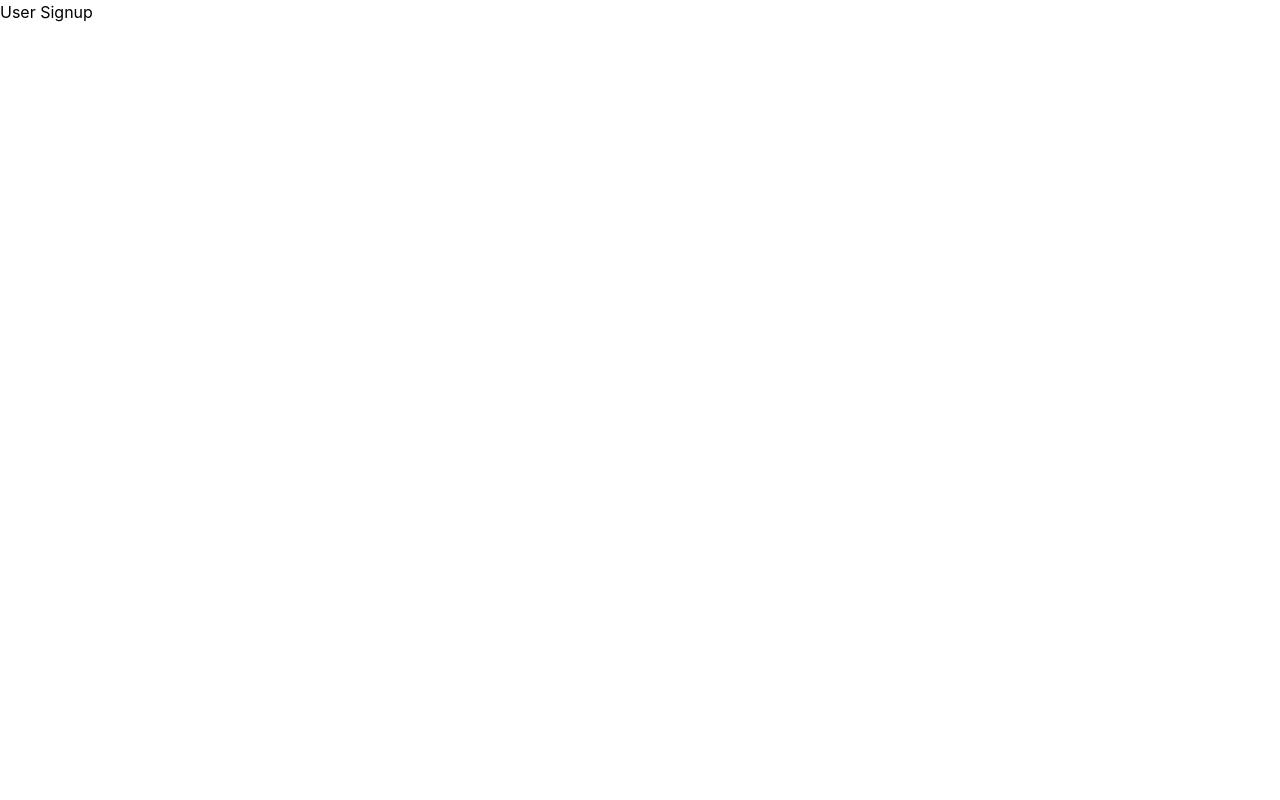
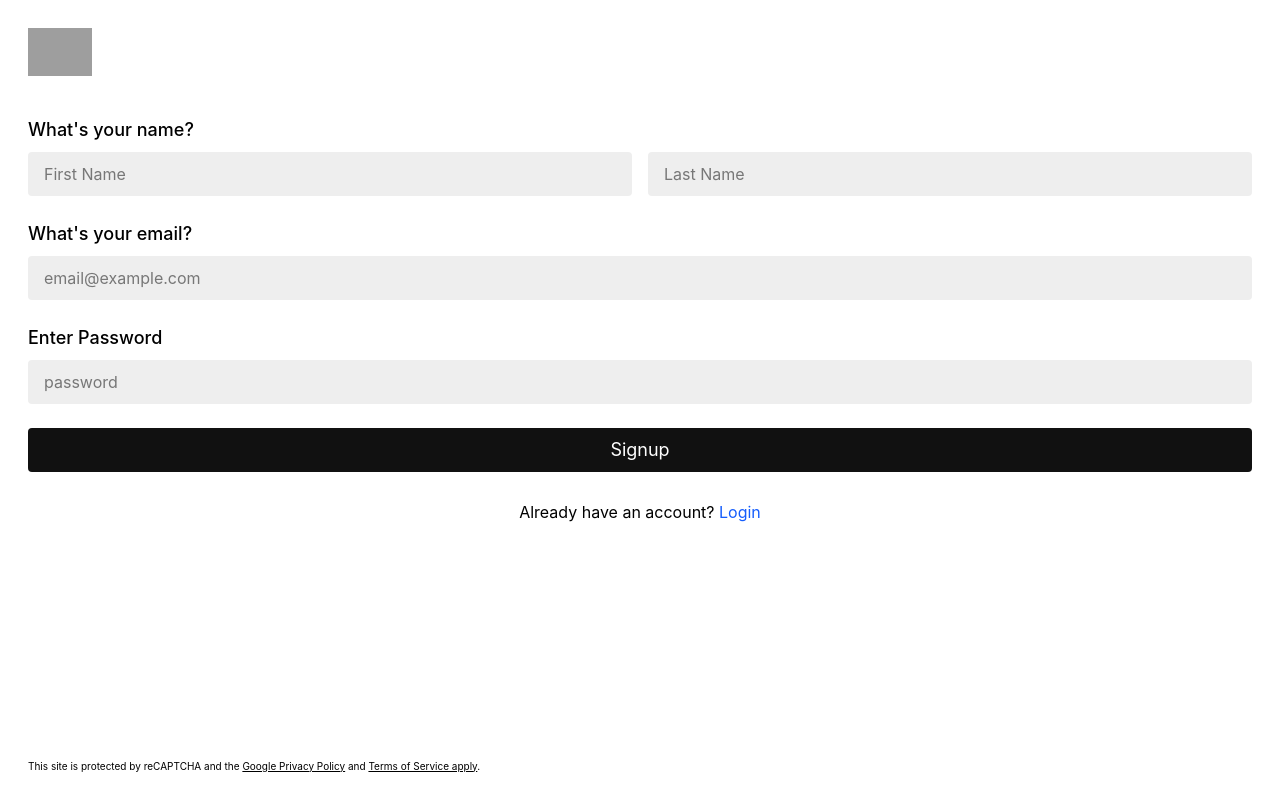
Before and after one commit to sayyed-musab/uber-clone, a React (Vite) app in the folder client/: page /signup in a window 1280 px wide. Built offline with nearby package versions, Linux system fonts and the light colour scheme; grey boxes are pictures that could not be loaded.

Commit message:
(client) create user signup page

```diff
--- a/client/src/pages/UserSignup.jsx
+++ b/client/src/pages/UserSignup.jsx
@@ -1,7 +1,92 @@
-import React from "react";
+import React, { useState } from "react";
+import { Link } from "react-router-dom";
 
 function UserSignup() {
-  return <div>User Signup</div>;
+  const [email, setEmail] = useState("");
+  const [password, setPassword] = useState("");
+  const [firstName, setFirstName] = useState("");
+  const [lastName, setLastName] = useState("");
+  const [userData, setUserData] = useState({});
+
+  const submitHandler = (e) => {
+    e.preventDefault();
+    const newUser = {
+      fullname: {
+        firstName,
+        lastName,
+      },
+      email: email,
+      password: password,
+    };
+    setUserData(newUser);
+  };
+
+  return (
+    <div className="p-7 h-screen flex flex-col justify-between">
+      <div>
+        <img
+          className="w-16 mb-10"
+          src="https://upload.wikimedia.org/wikipedia/commons/c/cc/Uber_logo_2018.png"
+          alt="Uber"
+        />
+        <form onSubmit={submitHandler}>
+          <h3 className="text-lg mb-2 font-medium">What's your name?</h3>
+          <div className="flex gap-4 mb-6">
+            <input
+              className="bg-[#eeeeee] w-1/2 rounded px-4 py-2 text-lg placeholder:text-base"
+              type="text"
+              value={firstName}
+              onChange={(e) => setFirstName(e.target.value)}
+              placeholder="First Name"
+              required
+            />
+            <input
+              className="bg-[#eeeeee] w-1/2 rounded px-4 py-2 text-lg placeholder:text-base"
+              type="text"
+              value={lastName}
+              onChange={(e) => setLastName(e.target.value)}
+              placeholder="Last Name"
+              required
+            />
+          </div>
+          <h3 className="text-lg mb-2 font-medium">What's your email?</h3>
+          <input
+            className="bg-[#eeeeee] mb-6 rounded px-4 py-2 w-full text-lg placeholder:text-base"
+            type="email"
+            value={email}
+            onChange={(e) => setEmail(e.target.value)}
+            placeholder="email@example.com"
+            required
+          />
+          <h3 className="text-lg mb-2 font-medium">Enter Password</h3>
+          <input
+            className="bg-[#eeeeee] mb-6 rounded px-4 py-2 w-full text-lg placeholder:text-base"
+            type="password"
+            value={password}
+            onChange={(e) => setPassword(e.target.value)}
+            placeholder="password"
+            required
+          />
+          <button className="bg-[#111] text-white mb-7 rounded px-4 py-2 w-full text-lg">
+            Signup
+          </button>
+          <p className="text-center">
+            Already have an account?{" "}
+            <Link to="/login" className="text-blue-600">
+              Login
+            </Link>
+          </p>
+        </form>
+      </div>
+      <div>
+        <p className="text-[10px] leading-tight">
+          This site is protected by reCAPTCHA and the{" "}
+          <span className="underline">Google Privacy Policy</span> and{" "}
+          <span className="underline">Terms of Service apply</span>.
+        </p>
+      </div>
+    </div>
+  );
 }
 
 export default UserSignup;
```
